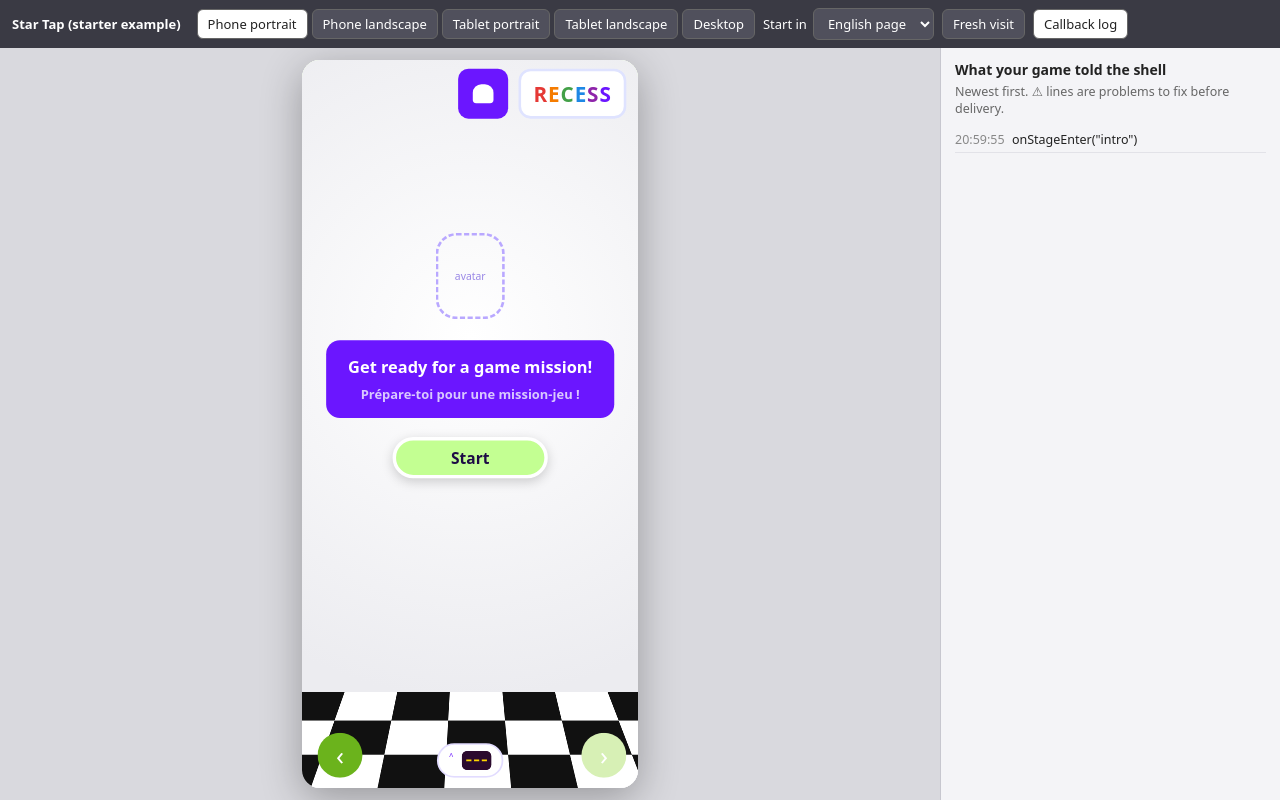
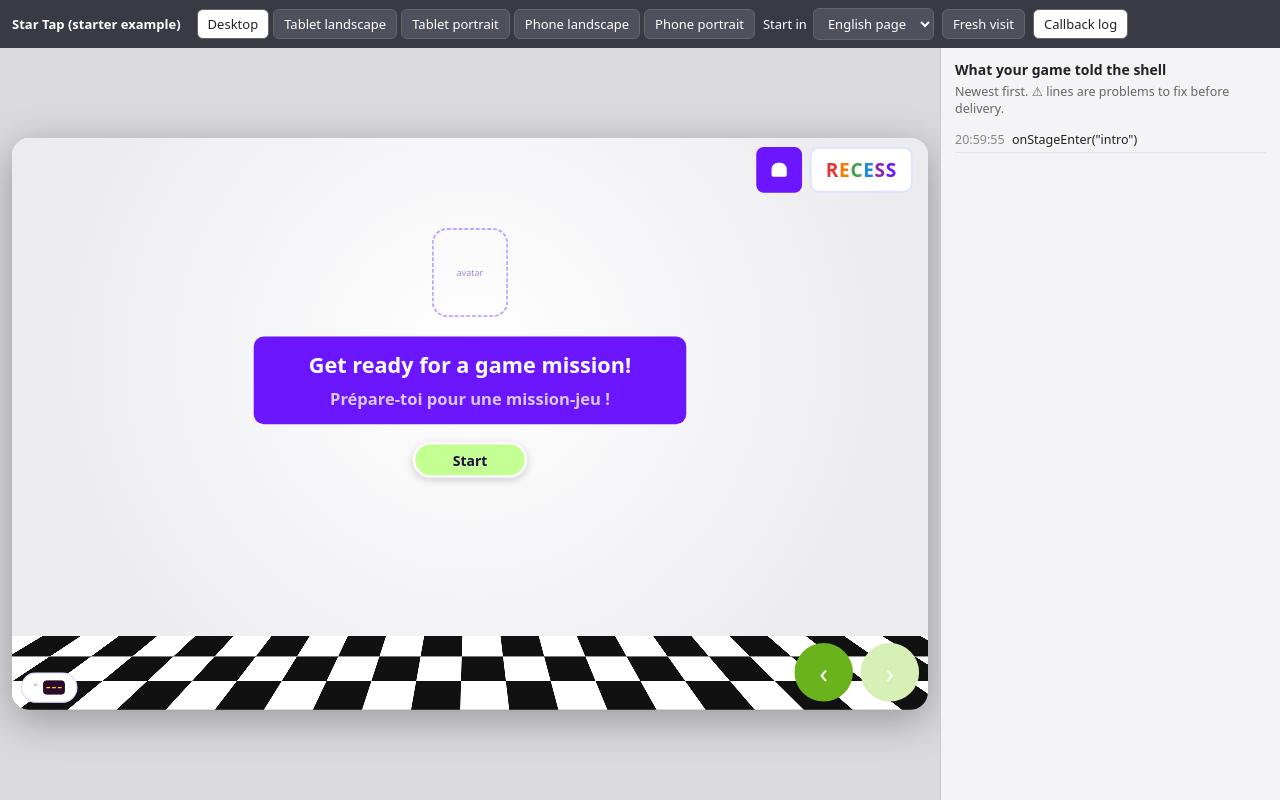
Before and after one commit to SuperSecretCode/ssc-volunteer-game-kit, a React (Vite) app: page / in a window 1280 px wide. Built offline with nearby package versions, Linux system fonts and the light colour scheme; a web font is replaced by a local one.

Commit message:
Add files via upload

```diff
--- a/src/App.tsx
+++ b/src/App.tsx
@@ -7,19 +7,20 @@ import MyGame from './game/MyGame';
 
 /** PREVIEW TOOLS ONLY — the grey bar and log are never part of the app. */
 
+// Desktop and tablet come first: they're the priority for games.
 const DEVICES = {
+  desktop: { label: 'Desktop', width: 1440, height: 900 },
+  tablet: { label: 'Tablet landscape', width: 1180, height: 820 },
+  tabletPortrait: { label: 'Tablet portrait', width: 820, height: 1180 },
+  phoneLandscape: { label: 'Phone landscape', width: 844, height: 390 },
   phone: { label: 'Phone portrait', width: 390, height: 844 },
-  phoneLandscape: { label: 'Phone landscape', width: 844, height: 390 },
-  tabletPortrait: { label: 'Tablet portrait', width: 820, height: 1180 },
-  tablet: { label: 'Tablet landscape', width: 1180, height: 820 },
-  desktop: { label: 'Desktop', width: 1440, height: 900 },
 } as const;
 type DeviceId = keyof typeof DEVICES;
 
 type LogEntry = { id: number; time: string; message: string; level: 'info' | 'warn' };
 
 export default function App() {
-  const [device, setDevice] = useState<DeviceId>('phone');
+  const [device, setDevice] = useState<DeviceId>('desktop');
   const [startLang, setStartLang] = useState<Lang>(GAME_CONFIG.pageLanguage);
   const [visit, setVisit] = useState(0);
   const [entries, setEntries] = useState<LogEntry[]>([]);
```
